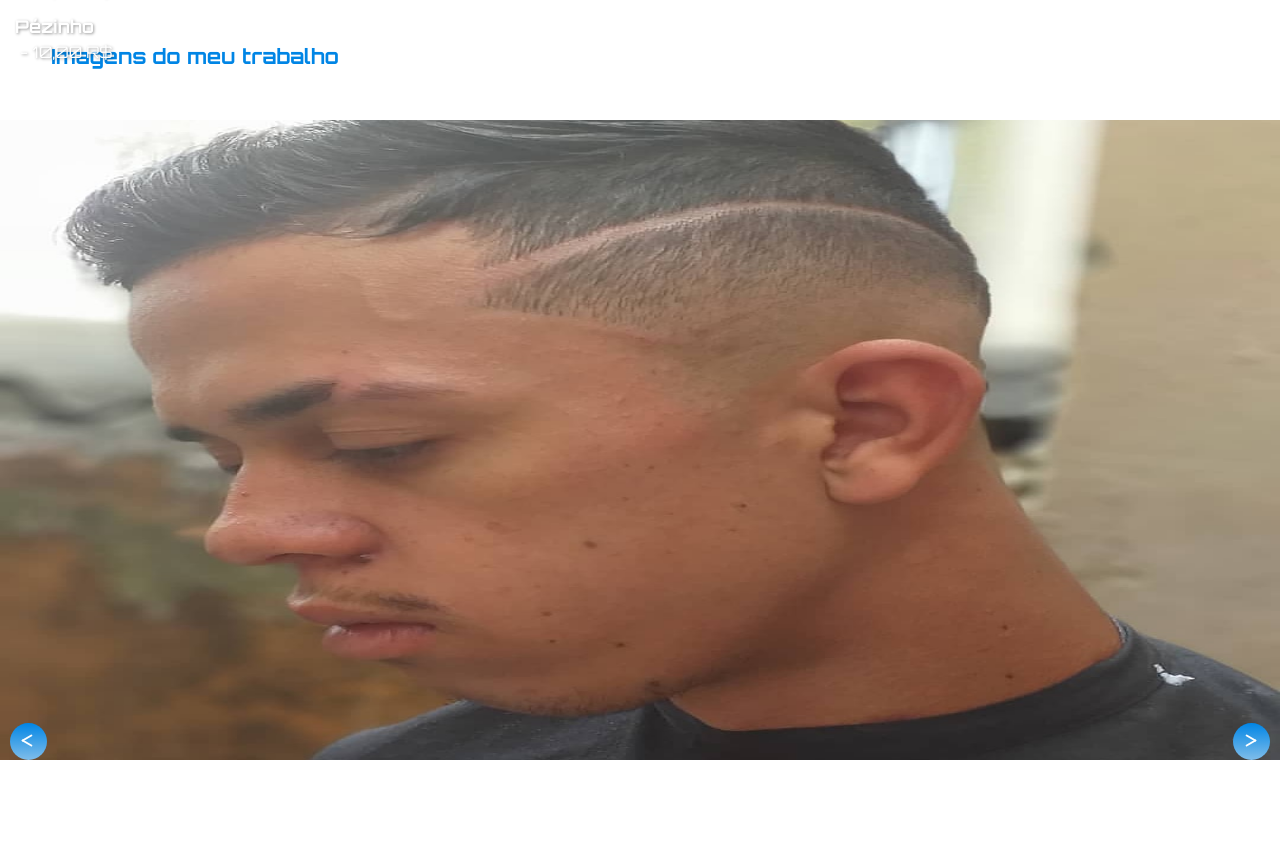
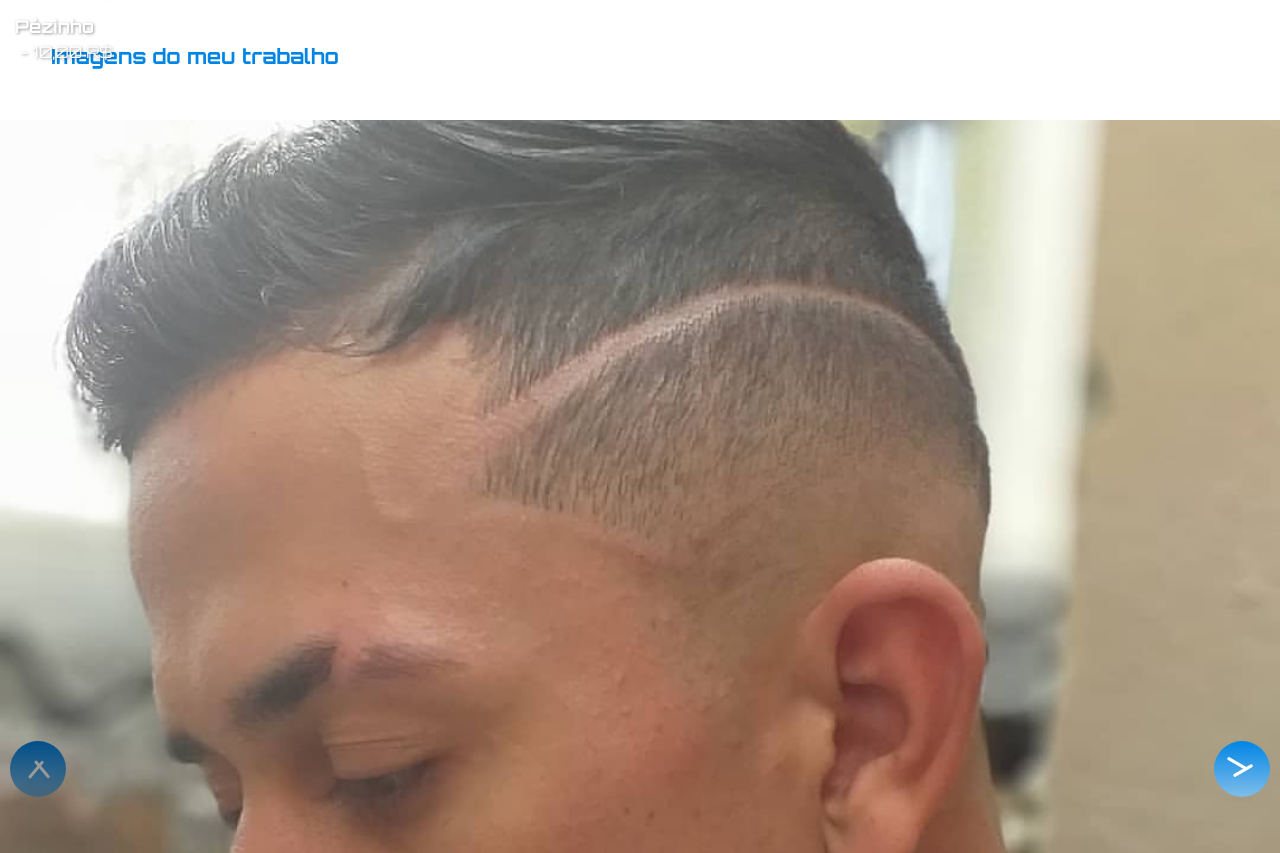
Before and after one commit to AndreiAmr/Melk-Cortes, a React (Create React App) app: page / in a window 1280 px wide. Shown: the part 1213-2066 px from the top of the page. Before the commit the page ends 1993 px from the top, so only its background shows below. Built offline with nearby package versions, Linux system fonts and the light colour scheme.

Commit message:
Aprimorando slider.

```diff
--- a/src/pages/PicturesOfServices.tsx
+++ b/src/pages/PicturesOfServices.tsx
@@ -6,21 +6,40 @@ import Haircut4 from "../images/haircuts/haircut4.jpeg";
 import { useState } from "react";
 
 function PicturesOfServices() {
-    const [currentImage, setCurrentImage] = useState<number>(1);
+    let [currentImage, setCurrentImage] = useState<number>(1);
     const [transformLeft, setTransformLeft] = useState(0);
+    const [ animateLeftButton, setAnimateLeftButton ] = useState<boolean>(false);
+    const [ animateRightButton, setAnimateRightButton ] = useState<boolean>(false);
 
-    function handleSlideRight() {
-        if( currentImage === 4) return;
+    const imagesPathList = [
+        Haircut1,
+        Haircut2,
+        Haircut3,
+        Haircut4,
+    ] as string[];
+
+    console.log(currentImage);
+
+
+    async function handleSlideRight() {
+        setAnimateRightButton(true);
         setCurrentImage(currentImage + 1);
         setTransformLeft(transformLeft + 100);
 
+
+        setTimeout(() => {
+            setAnimateRightButton(false);
+        }, 200)
     }
 
     function handleSlideLeft() {
-        if( currentImage === 1) return;
+        setAnimateLeftButton(true);
         setCurrentImage(currentImage - 1);
-        setTransformLeft(transformLeft - 100);
+        setTransformLeft( transformLeft - 100);
 
+        setTimeout(() => {
+            setAnimateLeftButton(false);
+        }, 200)
     }
 
     return (
@@ -28,19 +47,20 @@ function PicturesOfServices() {
             <h1> Imagens do meu trabalho</h1>
 
             <Slider>
-                <SliderContentArea style={{transform: `translateX(-${transformLeft}%)`}}>
-                    <img src={Haircut1} alt="Corte de cabelo" />
-                    <img src={Haircut2} alt="Corte de cabelo" />
-                    <img src={Haircut3} alt="Corte de cabelo" />
-                    <img src={Haircut4} alt="Corte de cabelo" />
+                <SliderContentArea style={{ transform: `translateX(-${transformLeft}%)` }}>
+                    {imagesPathList.map((url, indice) => (
+                        <div key={indice}>
+                            <img src={url} alt="Corte de cabelo" />
+                        </div>
+                    ))}
                 </SliderContentArea>
                 <ButtonsArea>
-                    <button type="button" className="arrow-left" onClick={handleSlideLeft}>
+                    <button type="button" className={`arrow-left ${animateLeftButton && 'animation' }`} onClick={handleSlideLeft} disabled={currentImage === 1}>
                         <div></div>
                         <div></div>
                     </button>
 
-                    <button type="button" className="arrow-right" onClick={handleSlideRight}>
+                    <button type="button" className={`arrow-right ${animateRightButton&& 'animation' }`} onClick={handleSlideRight} disabled={currentImage == imagesPathList.length} >
                         <div></div>
                         <div></div>
 
--- a/src/styles/pages/PicturesOfServices.ts
+++ b/src/styles/pages/PicturesOfServices.ts
@@ -16,6 +16,8 @@ export const Slider = styled.div`
     min-height: 270px;
     position: relative;
     overflow: hidden;
+    display: flex;
+    align-items: center;
 
 `
 
@@ -24,35 +26,68 @@ export const ButtonsArea = styled.div`
     display: flex;
     justify-content: space-between;
     padding: 0 10px;
-    margin-top: calc(50% - 37px);
+    width: 100%;
+    margin: calc(50% - 18.5px) 0 ;
 
     > button {
-        height: 37px;
-        width: 37px;
-        border-radius: 18.5px;
+        height: 7vh;
+        width: 7vh;
+        border-radius: 3.5vh;
         border: none;
         outline: none;
         background-image: linear-gradient(to bottom, var(--blue), var(--blue-opacity));
         display: flex;
         justify-content: center;
         align-items: center;
-          z-index: 999;
+        z-index: 999;
+        transition: filter .2s;
+
 
 
          div {
             background: var(--white);
-            width: 12px;
-            height: 2px;
+            width: 40%;
+            height: 3px;
+
+            transition: transform .3s;
+         }
+
+        &:disabled{
+            filter: brightness(.6);
+
+            div {
+                &:first-child{
+                    transform: translateY(0) translateX(9px) rotate(-50deg) !important;
+                }
+                &:last-child{
+                    transform: translateY(0) translateX(-7px) rotate(50deg) !important;
+                }
+            }
         }
 
+
         &.arrow-left {
+
                 div{
                     border-radius: 5px;
                     &:first-child {
-                        transform: translateY(-3px) translateX(4px) rotate(-30deg);
+                        transform: translateY(-4px) translateX(8px) rotate(-30deg);
                     }
                     &:last-child {
                         transform: translateY(2px) translateX(-8px) rotate(30deg);
+                    }
+                }
+
+                &.animation {
+
+                    div {
+                        &:first-child {
+                            transform: translateY(0) translateX(8px) rotate(0deg);
+                        }
+
+                        &:last-child {
+                            transform: translateY(0) translateX(-8px) rotate(0deg);
+                        }
                     }
                 }
         }
@@ -62,16 +97,28 @@ export const ButtonsArea = styled.div`
                 border-radius: 5px;
 
                 &:first-child {
-                    transform: translateY(-3px) translateX(5px) rotate(30deg);
+                    transform: translateY(-6px) translateX(6px) rotate(30deg);
+                }
+                &:last-child {
+                    transform: translateY(1px) translateX(-10px) rotate(-30deg);
                 }
 
-                &:last-child {
-                    transform: translateY(2px) translateX(-7px) rotate(-30deg);
+            }
+
+            &.animation {
+
+                div {
+                    &:first-child {
+                        transform: translateY(0) translateX(7px) rotate(0deg);
+                    }
+
+                    &:last-child {
+                        transform: translateY(0) translateX(-6px) rotate(0deg);
+                    }
                 }
+            }
 
-                }
         }
-
     }
 
 `
@@ -86,11 +133,14 @@ export const SliderContentArea = styled.div`
     transform: translateX(0);
     transition: transform .5s ease-out;
 
-
-    > img{
-        flex: 1;
-        min-width: 100%;
-        min-height: 100%;
+    > div{
+        min-width: 100vw;
+        height: 100%;
+        img {
+            flex: 1;
+            min-width: 100vw;
+            max-height: 100%;
+        }
     }
 
 
```
